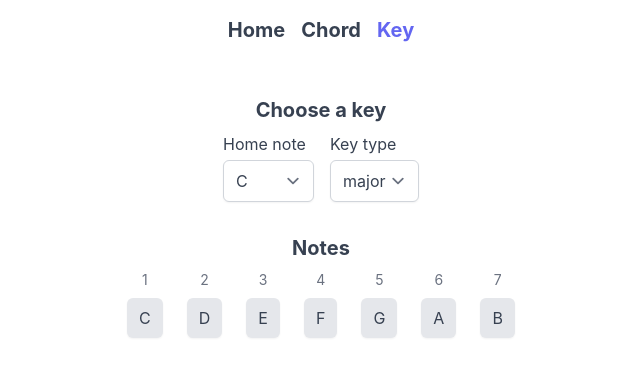
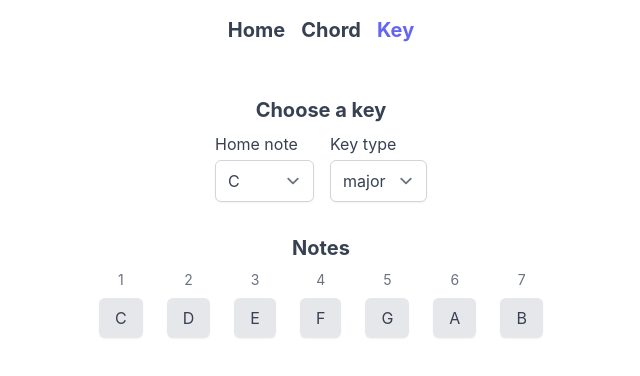
Before and after one commit to shawnrivers/music-theory-tools, a Next.js app: page /key in a window 1280 px wide. Shown: the top 376 px of the page, without its empty margins (319-959 px from the left). Built offline with nearby package versions, Linux system fonts and the light colour scheme.

Commit message:
fix styles

```diff
--- a/src/components/Select.tsx
+++ b/src/components/Select.tsx
@@ -20,7 +20,7 @@ export const Select = <T extends SelectElementValueType>(
     <label className={className}>
       <div>{label}</div>
       <select
-        className="mt-1 block w-full pl-3 pr-8 py-2 border border-gray-300 bg-white rounded-md shadow-sm focus:outline-none focus-visible:ring-1 focus-visible:ring-indigo-500"
+        className="mt-1 block w-full pl-3 pr-10 py-2 border border-gray-300 bg-white rounded-md shadow-sm focus:outline-none focus-visible:ring-1 focus-visible:ring-indigo-500"
         value={selected}
         onChange={onChange}
         onBlur={onChange}
--- a/src/components/popover/PianoPopoverWrapper.tsx
+++ b/src/components/popover/PianoPopoverWrapper.tsx
@@ -18,7 +18,7 @@ export const PianoPopoverWrapper: React.VFC<PianoPopoverWrapperProps> =
           {({ open }) => (
             <>
               <Popover.Button
-                className={`group px-3 py-2 ${
+                className={`group px-4 py-2 ${
                   open ? 'text-white bg-gray-500' : 'bg-gray-200'
                 } rounded-md shadow-sm hover:bg-gray-300 hover:text-current focus:outline-none focus-visible:ring-2 focus-visible:ring-indigo-500`}
               >
--- a/src/pages/key.tsx
+++ b/src/pages/key.tsx
@@ -66,7 +66,7 @@ const KeyPage: NextPage = () => {
       </section>
       <section className="mt-8 flex flex-col items-center">
         <h2>Notes</h2>
-        <ul className="mt-2 flex justify-center space-x-6">
+        <ul className="mt-2 flex items-center justify-center space-x-6">
           {noteNameListInKey.map((noteName, i) => {
             const noteNameString = convertNoteNameToString(noteName);
             return (
```
